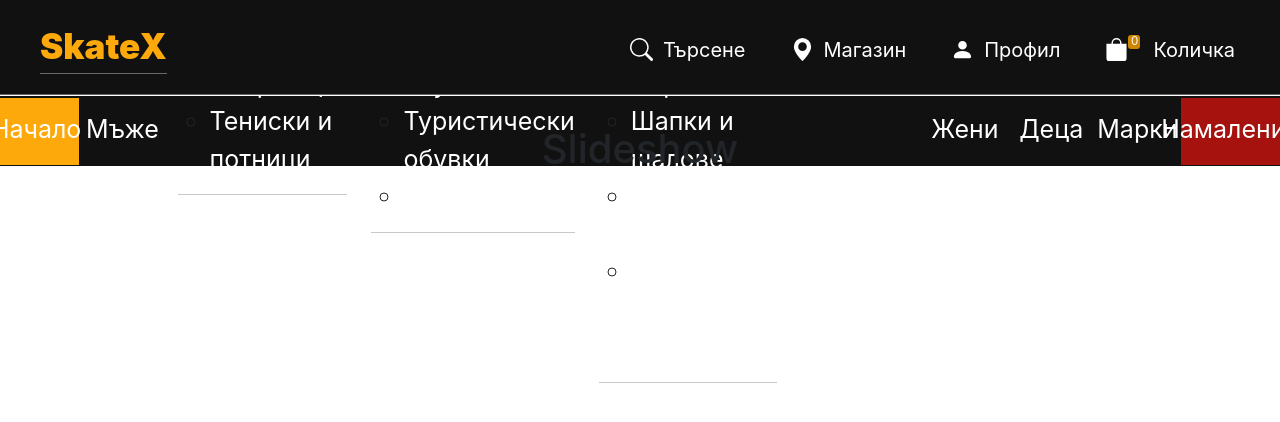
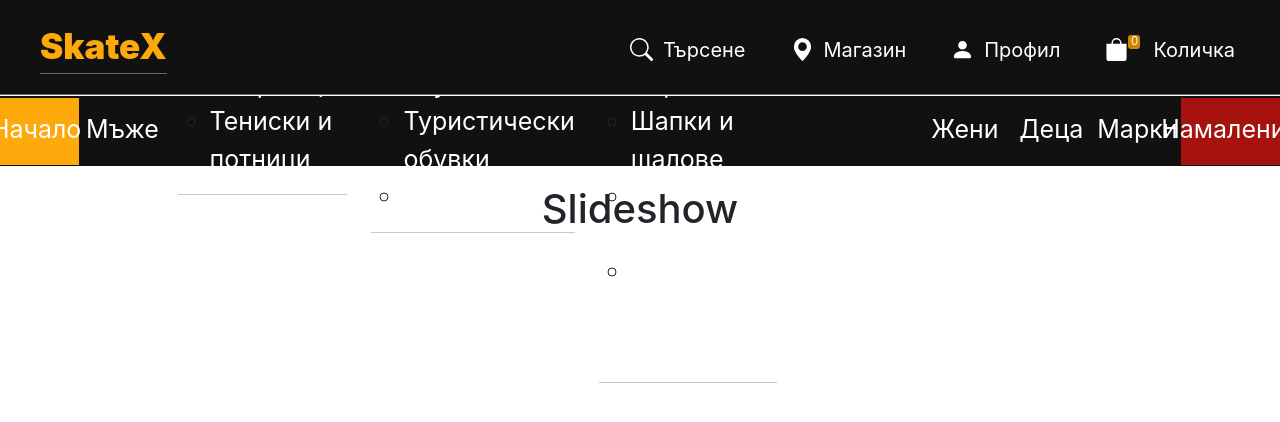
Before and after one commit to nikolaypleshkov/ecommerce_reactjs, a React (Create React App) app: page / in a window 1280 px wide. Shown: the top 422 px of the page. Built offline with nearby package versions, Linux system fonts and the light colour scheme.

Commit message:
Update Slideshow.css

```diff
--- a/src/components/Slideshow/Slideshow.css
+++ b/src/components/Slideshow/Slideshow.css
@@ -4,6 +4,7 @@
     margin-right: auto;
     left: 0;
     right: 0;
-    top: 125px;
+    top: 185px;
     text-align: center;
+    z-index: 50;
 }
```
